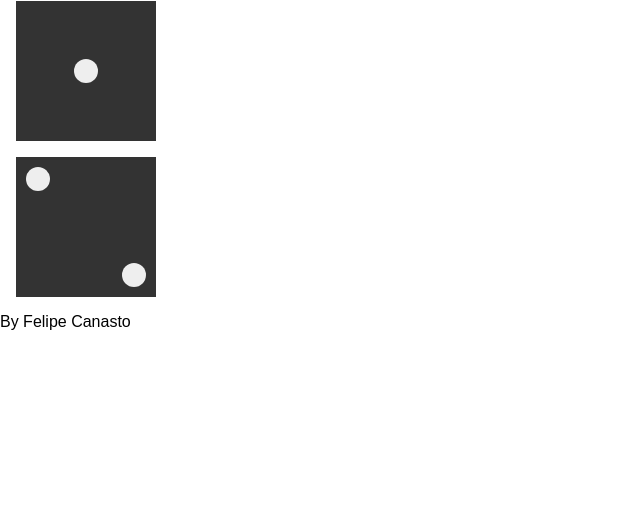
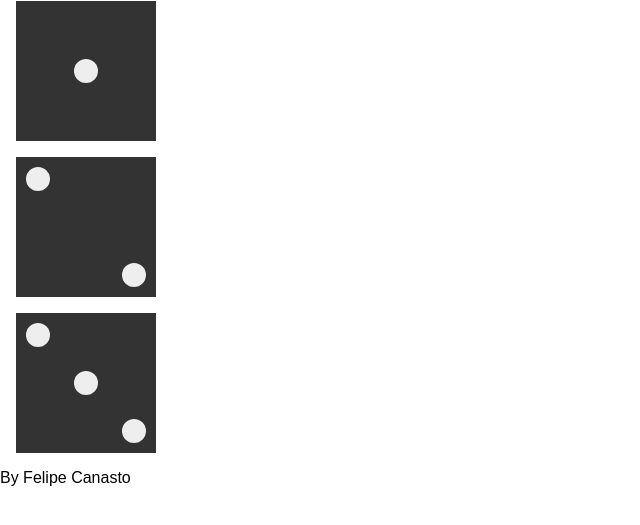
Before and after one commit to Filip9322/flexbox_ejercicios, a plain HTML site: page index.html in a window 1280 px wide. Shown: the part 79-604 px from the top of the page, without its empty margins (0-640 px from the left). Drawn offline with Linux system fonts and the light colour scheme.

Commit message:
Ejemplo dado, cara 3

```diff
--- a/css/app.css
+++ b/css/app.css
@@ -21,6 +21,15 @@ body{
 .cara-2 .punto:nth-child(2){
   align-self: flex-end;
 }
+.cara-3{
+  justify-content: space-between;
+}
+.cara-3 .punto:nth-child(2){
+  align-self: center;
+}
+.cara-3 .punto:nth-child(3){
+  align-self: flex-end;
+}
 .punto {
   width: 24px;
   height: 24px;
--- a/index.html
+++ b/index.html
@@ -15,6 +15,11 @@
     <div class="punto"></div>
     <div class="punto"></div>
   </div>
+  <div class="cara-3">
+    <div class="punto"></div>
+    <div class="punto"></div>
+    <div class="punto"></div>
+  </div>
   <footer>
     By Felipe Canasto
   </footer>
```
